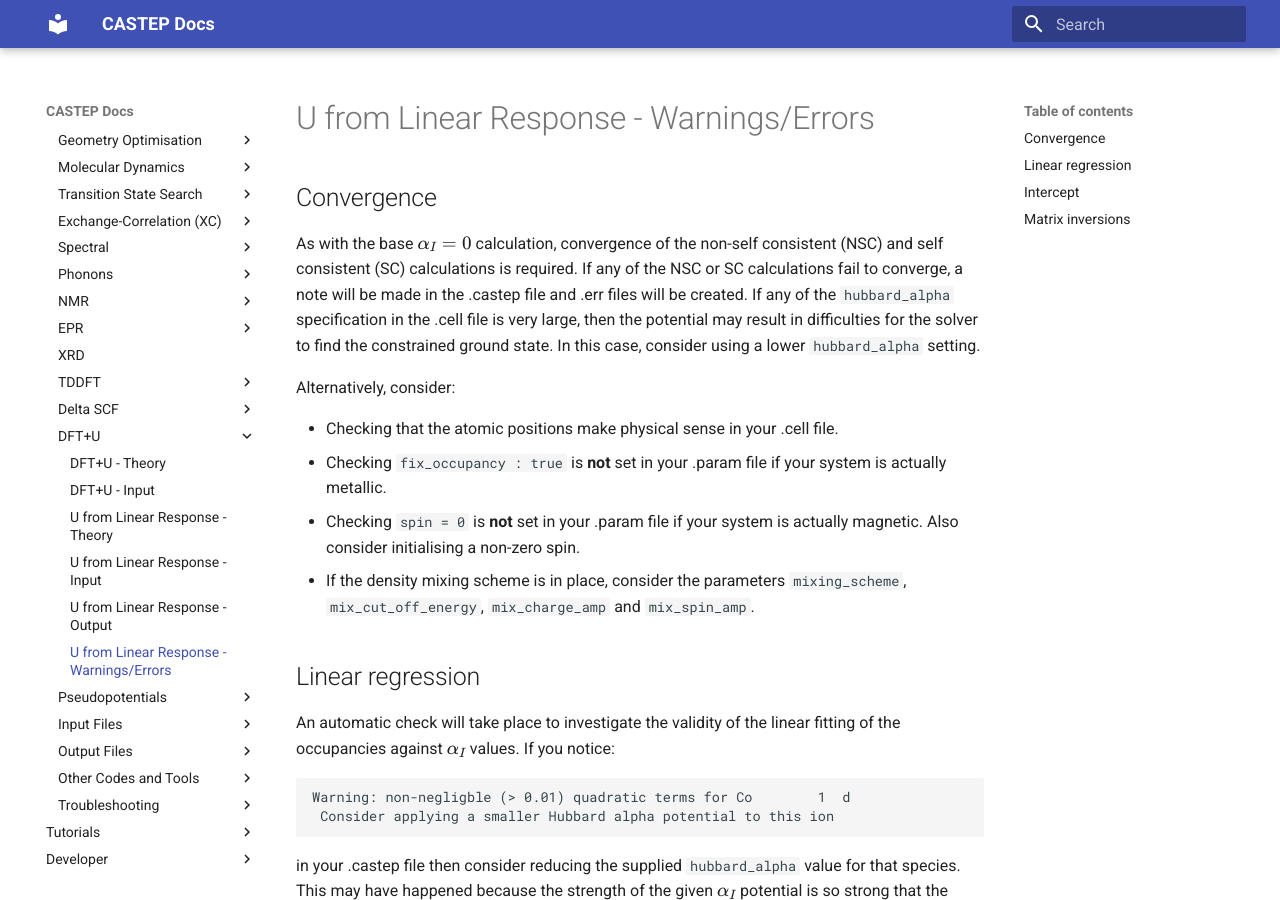
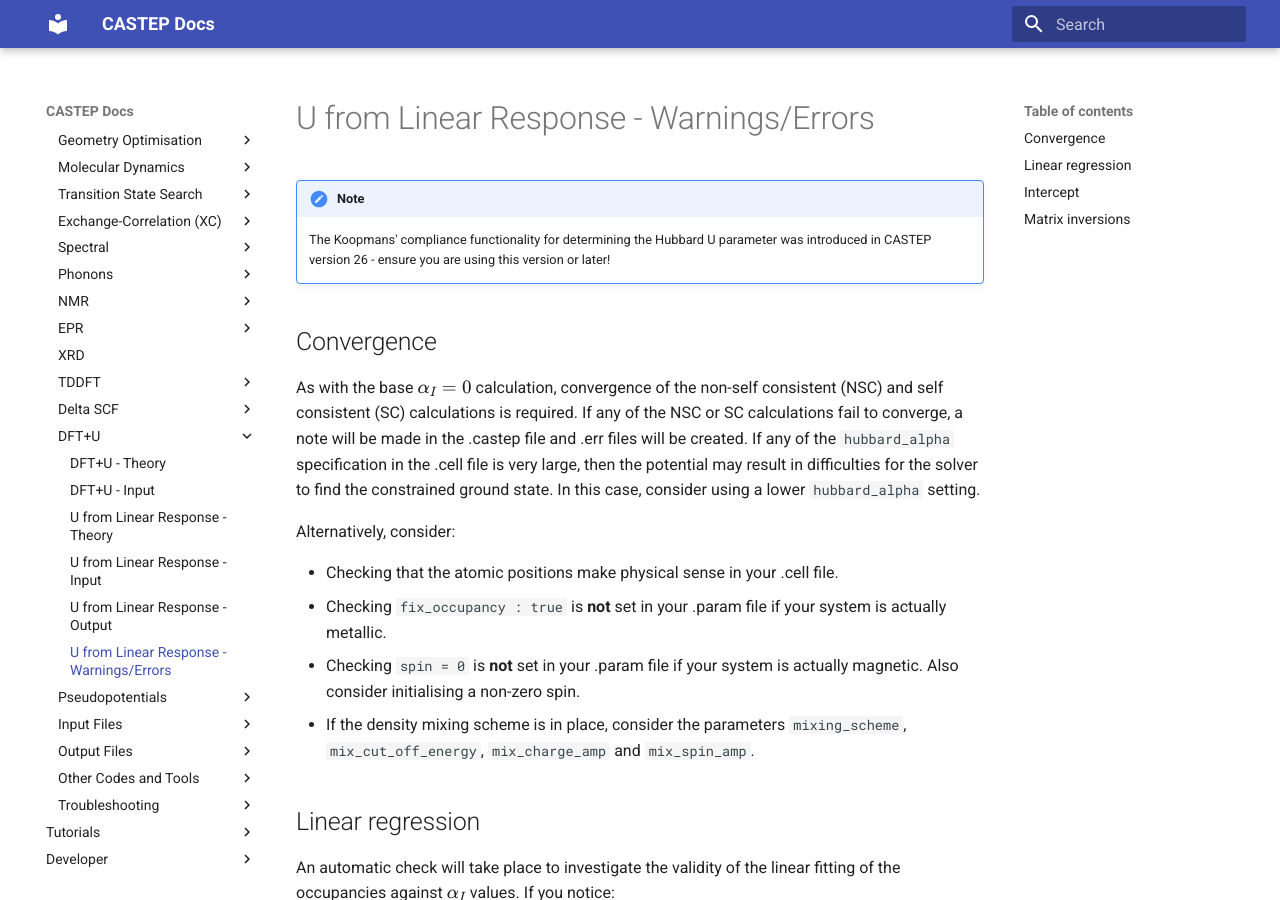
Before and after one commit to castep-docs/castep-docs, an MkDocs documentation site: the page built from docs/documentation/DFT+U/koopmans-warnings-errors.md, in a window 1280 px wide and 900 px high. Built offline with MkDocs 1.6.1 and Material for MkDocs 9.7.7, drawn with Linux system fonts in a browser that asks for light colours; formulas are drawn with MathJax 3.

Commit message:
Added notes in relavent sections to outline that a user must be using CASTEP version 26 or later to access the Koopman;s compliance functionality to determine the Hubbard U parameter

```diff
--- a/docs/documentation/DFT+U/koopmans-warnings-errors.md
+++ b/docs/documentation/DFT+U/koopmans-warnings-errors.md
@@ -1,3 +1,5 @@
+!!! Note
+    The Koopmans' compliance functionality for determining the Hubbard U parameter was introduced in CASTEP version 26 - ensure you are using this version or later!
 
 
 ## Convergence
```
Also changed, not shown: docs/documentation/DFT+U/koopmans-input.md (+2 -0 lines), docs/documentation/DFT+U/koopmans-output.md (+3 -0 lines).
